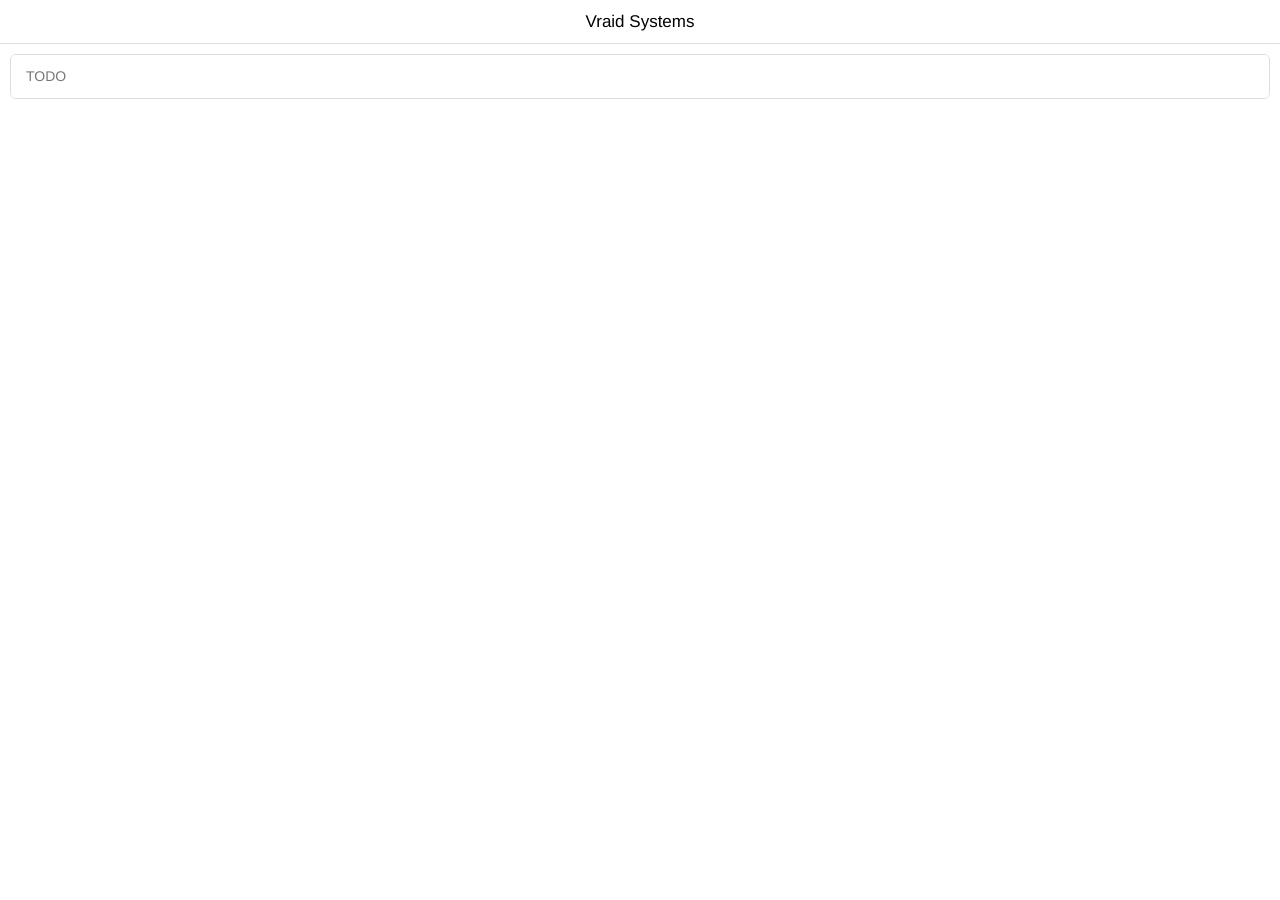
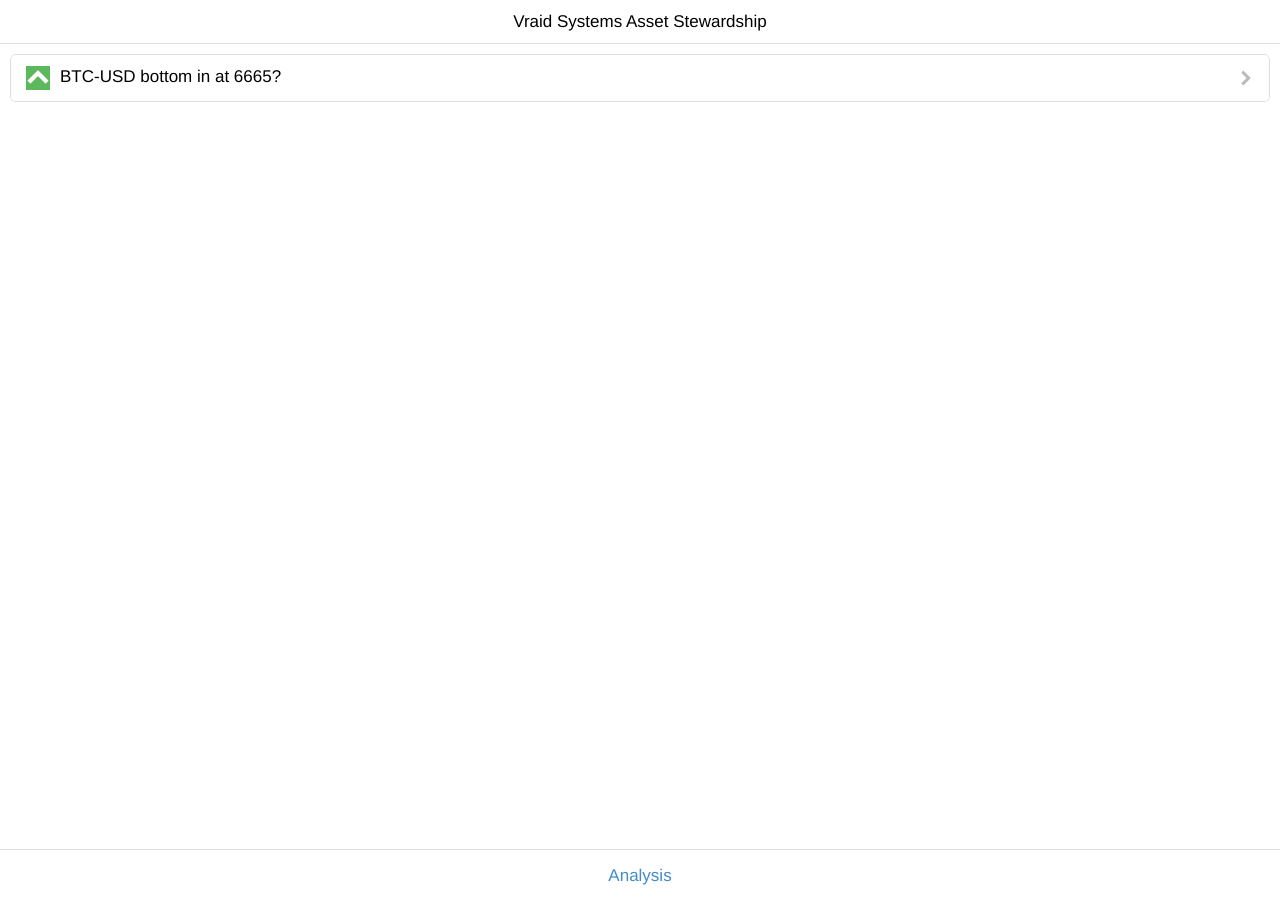
Before and after one commit to Vraid-Systems/Vraid-Systems.github.io, a Jekyll site: the page built from index.html, in a window 1280 px wide. Built offline with Jekyll 4.4.1, drawn with Linux system fonts in a browser that asks for light colours.

Commit message:
publish BTC-USD 6665 bottom post and necessary post framework

```diff
--- a/_layouts/default.html
+++ b/_layouts/default.html
@@ -36,5 +36,13 @@
             <div>&nbsp;</div>
             <div>&nbsp;</div>
         </div>
+
+        <nav class="bar bar-tab">
+            {% if page.name contains 'index' %}
+            <a class="tab-item active" data-ignore="push" href="/index.html">Analysis</a>
+            {% else %}
+            <a class="tab-item" data-ignore="push" href="/index.html">Analysis</a>
+            {% endif %}
+        </nav>
     </body>
 </html>
--- a/index.html
+++ b/index.html
@@ -1,14 +1,29 @@
 ---
 layout: default
-title: Vraid Systems
+title: Vraid Systems Asset Stewardship
 ---
 
 <div class="card">
     <ul class="table-view">
-        <li class="table-view-cell">
-            <p>
-                TODO
-            </p>
+        {% for post in site.posts %}
+        {% if post.tags contains 'preview' %}
+        {% comment %} liquid is missing negation {% endcomment %}
+        {% elsif post.confidence %}
+        <li class="table-view-cell media">
+            <a class="navigate-right" data-ignore="push" href="{{ post.url }}" title="{{ post.title }} permalink">
+                {% if post.confidence > 0 %}
+                <span class="media-object pull-left icon icon-up badge-positive"></span>
+                {% elsif post.confidence == 0 %}
+                <span class="media-object pull-left icon icon-more"></span>
+                {% elsif post.confidence < 0 %}
+                <span class="media-object pull-left icon icon-down badge-negative"></span>
+                {% endif %}
+                <div class="media-body">
+                    {{ post.title }}
+                </div>
+            </a>
         </li>
+        {% endif %}
+        {% endfor %}
     </ul>
 </div>
```
Also changed, not shown: _posts/2020-01-02-btc-usd-bottom-6665.md (added, +13 -0 lines).
